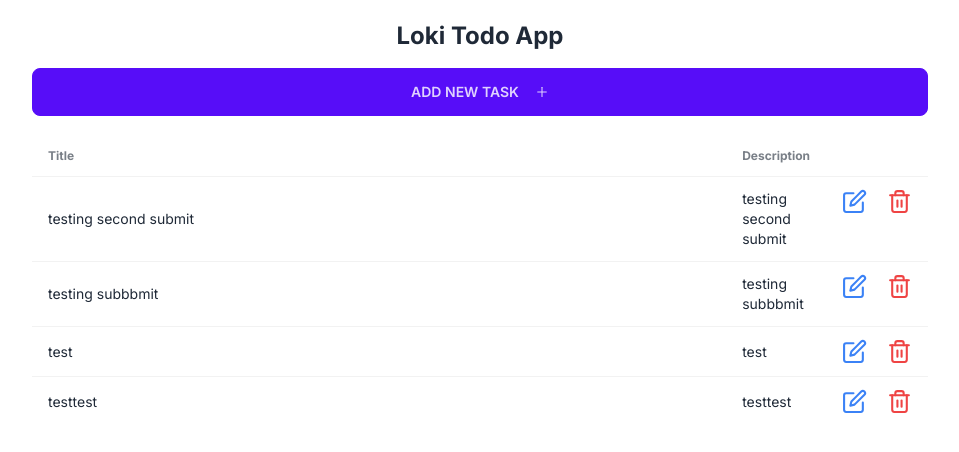
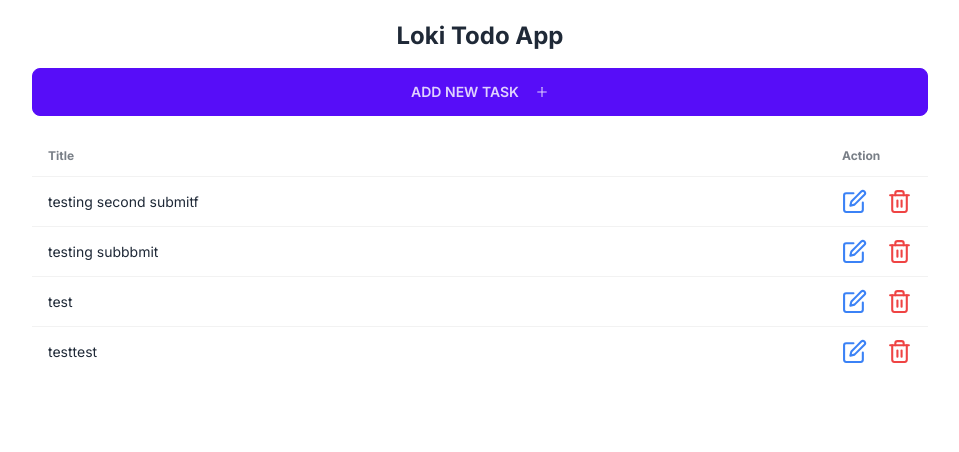
Before and after one commit to salehloke/loki-todo-app, a Next.js app: page / in a window 1280 px wide. Shown: the top 452 px of the page, without its empty margins (160-1119 px from the left). Built offline with nearby package versions, Linux system fonts and the light colour scheme; data requests are answered from the project's data file.

Commit message:
FIXED: title not resetting after edit

```diff
--- a/data/todos.json
+++ b/data/todos.json
@@ -2,8 +2,8 @@
   "tasks": [
     {
       "id": 0.9429162915879201,
-      "title": "testing second submit",
-      "description": "testing second submit"
+      "title": "testing second submitf",
+      "description": "testing second submitf"
     },
     {
       "id": 0.5211983220957284,
--- a/src/app/components/Task.tsx
+++ b/src/app/components/Task.tsx
@@ -31,8 +31,6 @@ const Task: React.FC<TaskProps> = ({ task }) => {
                 title: taskToEdit,
                 description: taskToEdit,
             })
-            // reset the value
-            setTaskToEdit(task.title);
             // close the modal
             setModalOpenEdit(false);
             // refresh the page
@@ -63,7 +61,6 @@ const Task: React.FC<TaskProps> = ({ task }) => {
     return (
         <tr key={task.id}>
             <td className='w-full'>{task.title}</td>
-            <td>{task.description}</td>
             <td className='flex gap-5'>
                 <FiEdit cursor='pointer' onClick={() => { setModalOpenEdit(true) }} className='text-blue-500' size={25} />
                 {/* EDIT MODAL */}
--- a/src/app/components/TodoList.tsx
+++ b/src/app/components/TodoList.tsx
@@ -14,7 +14,7 @@ const TodoList: React.FC<TodoListProps> = ({ tasks }) => {
                 <thead>
                     <tr>
                         <th>Title</th>
-                        <th>Description</th>
+                        <th>Action</th>
                     </tr>
                 </thead>
                 <tbody>
```
